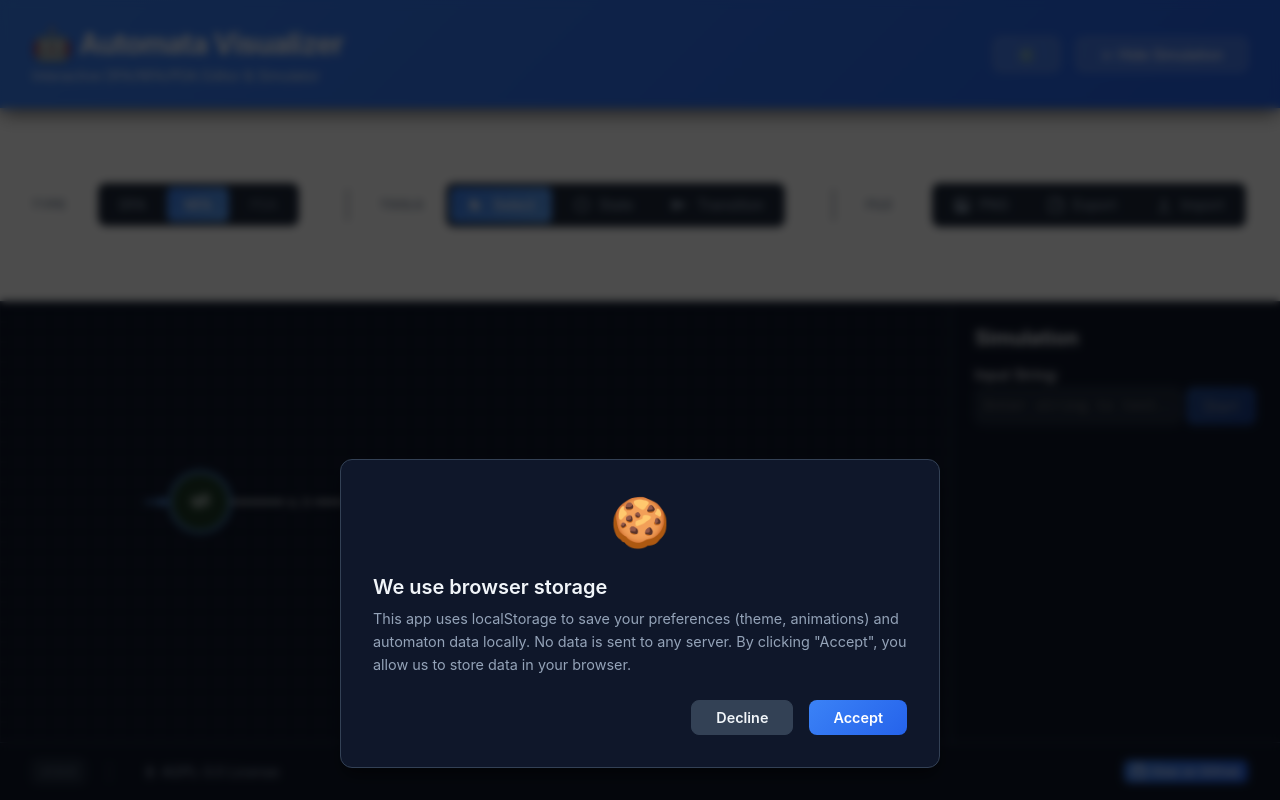
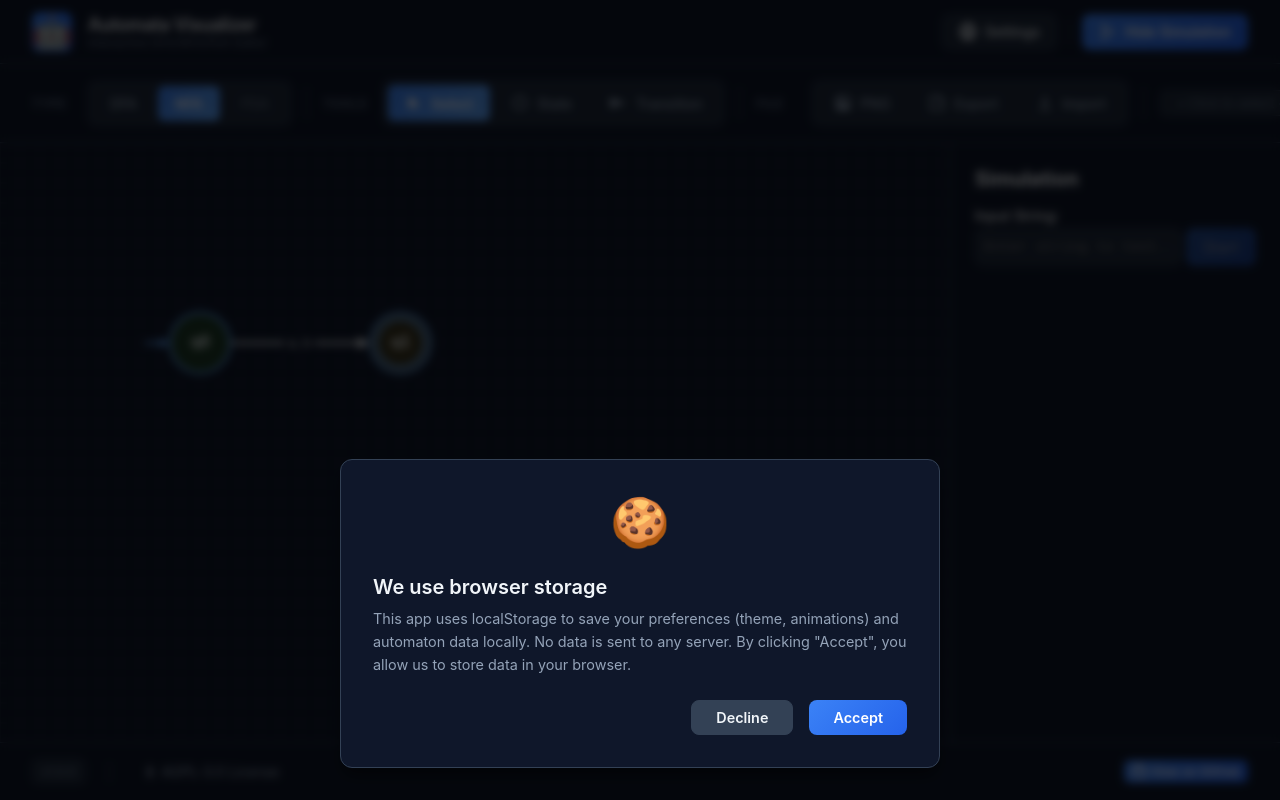
Before and after one commit to DubskySteam/automata-simulator, a React (Vite) app in the folder web/: page / in a window 1280 px wide. Built offline with nearby package versions, Linux system fonts and the light colour scheme.

Commit message:
feat(ui): resigned top bar to look less...... shit

```diff
--- a/web/src/App.css
+++ b/web/src/App.css
@@ -1,5 +1,3 @@
-/* SPDX-License-Identifier: AGPL-3.0-or-later */
-
 .app {
   display: flex;
   flex-direction: column;
@@ -12,71 +10,112 @@
   display: flex;
   align-items: center;
   justify-content: space-between;
-  padding: var(--spacing-lg) var(--spacing-xl);
-  background: linear-gradient(135deg, var(--primary-color) 0%, var(--primary-dark) 100%);
-  color: white;
-  box-shadow: var(--shadow-lg);
+  padding: 0 var(--spacing-xl);
+  height: 64px;
+  background: var(--bg-primary);
+  border-bottom: 1px solid var(--border-color);
   position: relative;
   z-index: 10;
   flex-shrink: 0;
 }
 
-.header-content {
+.header-left {
   display: flex;
   align-items: center;
-  gap: var(--spacing-lg);
+  gap: var(--spacing-xl);
 }
 
-.header-branding {
+.header-logo {
+  display: flex;
+  align-items: center;
+  gap: var(--spacing-md);
+}
+
+.logo-icon {
+  font-size: 2rem;
+  line-height: 1;
+  display: flex;
+  align-items: center;
+  justify-content: center;
+  width: 40px;
+  height: 40px;
+  background: linear-gradient(135deg, var(--primary-color) 0%, var(--primary-dark) 100%);
+  border-radius: var(--radius-md);
+  box-shadow: var(--shadow-sm);
+}
+
+.logo-text {
   display: flex;
   flex-direction: column;
-  gap: var(--spacing-xs);
+  gap: 2px;
 }
 
-.header h1 {
+.logo-text h1 {
   margin: 0;
-  font-size: 1.75rem;
-  font-weight: 700;
-  letter-spacing: -0.025em;
+  font-size: 1.125rem;
+  font-weight: 600;
+  color: var(--text-primary);
+  letter-spacing: -0.02em;
+  line-height: 1.2;
+}
+
+.tagline {
+  margin: 0;
+  font-size: 0.75rem;
+  color: var(--text-muted);
+  font-weight: 400;
+  line-height: 1;
+}
+
+.header-right {
   display: flex;
   align-items: center;
   gap: var(--spacing-sm);
 }
 
-.header-icon {
-  font-size: 2rem;
-  filter: drop-shadow(0 2px 4px rgba(0, 0, 0, 0.1));
+.header-button {
+  display: flex;
+  align-items: center;
+  gap: var(--spacing-sm);
+  padding: var(--spacing-sm) var(--spacing-md);
+  border: 1px solid var(--border-color);
+  border-radius: var(--radius-md);
+  background-color: var(--bg-secondary);
+  color: var(--text-primary);
+  font-size: 0.875rem;
+  font-weight: 500;
+  cursor: pointer;
+  transition: var(--transition);
+  height: 36px;
 }
 
-.subtitle {
-  margin: 0;
-  font-size: 0.875rem;
-  opacity: 0.9;
-  font-weight: 400;
+.header-button:hover {
+  background-color: var(--bg-tertiary);
+  border-color: var(--border-hover);
+  transform: translateY(-1px);
 }
 
-.header-actions {
-  display: flex;
-  align-items: center;
-  gap: var(--spacing-md);
+.header-button svg {
+  flex-shrink: 0;
 }
 
-.toggle-sim-button {
-  padding: var(--spacing-sm) var(--spacing-lg);
-  border: 1px solid rgba(255, 255, 255, 0.3);
-  border-radius: var(--radius-md);
-  background-color: rgba(255, 255, 255, 0.15);
-  backdrop-filter: blur(10px);
+.header-button-primary {
+  background: linear-gradient(135deg, var(--primary-color) 0%, var(--primary-dark) 100%);
   color: white;
-  font-size: 0.875rem;
-  font-weight: 500;
-  transition: var(--transition);
+  border-color: transparent;
+  font-weight: 600;
 }
 
-.toggle-sim-button:hover {
-  background-color: rgba(255, 255, 255, 0.25);
-  border-color: rgba(255, 255, 255, 0.5);
-  transform: translateY(-1px);
+.header-button-primary:hover {
+  box-shadow: var(--shadow-md);
+  transform: translateY(-2px);
+}
+
+.header-divider {
+  width: 1px;
+  height: 24px;
+  background-color: var(--border-color);
+  margin: 0 var(--spacing-xs);
 }
 
 .main {
@@ -85,7 +124,6 @@
   overflow: hidden;
   background-color: var(--bg-secondary);
   min-height: 0;
-  position: relative;
 }
 
 .footer {
@@ -97,7 +135,6 @@
   border-top: 1px solid var(--border-color);
   font-size: 0.875rem;
   color: var(--text-secondary);
-  box-shadow: 0 -2px 8px rgba(0, 0, 0, 0.05);
   flex-shrink: 0;
 }
 
--- a/web/src/App.tsx
+++ b/web/src/App.tsx
@@ -171,25 +171,47 @@ function App() {
       />
 
       <header className="header">
-        <div className="header-content">
-          <div className="header-branding">
-            <h1>
-              <span className="header-icon">🤖</span>
-              Automata Visualizer
-            </h1>
-            <p className="subtitle">Interactive DFA/NFA/PDA Editor & Simulator</p>
+        <div className="header-left">
+          <div className="header-logo">
+            <span className="logo-icon">🤖</span>
+            <div className="logo-text">
+              <h1>Automata Visualizer</h1>
+              <p className="tagline">Interactive DFA/NFA/PDA Editor</p>
+            </div>
           </div>
         </div>
-        <div className="header-actions">
+        <div className="header-right">
+          <button className="header-button" onClick={() => setShowSettings(true)} title="Settings">
+            <svg
+              width="18"
+              height="18"
+              viewBox="0 0 24 24"
+              fill="none"
+              stroke="currentColor"
+              strokeWidth="2"
+            >
+              <circle cx="12" cy="12" r="3" />
+              <path d="M12 1v6m0 6v6m0-18a9 9 0 1 0 9 9 9 9 0 0 0-9-9z" />
+              <path d="M19.4 15a1.65 1.65 0 0 0 .33 1.82l.06.06a2 2 0 0 1 0 2.83 2 2 0 0 1-2.83 0l-.06-.06a1.65 1.65 0 0 0-1.82-.33 1.65 1.65 0 0 0-1 1.51V21a2 2 0 0 1-2 2 2 2 0 0 1-2-2v-.09A1.65 1.65 0 0 0 9 19.4a1.65 1.65 0 0 0-1.82.33l-.06.06a2 2 0 0 1-2.83 0 2 2 0 0 1 0-2.83l.06-.06a1.65 1.65 0 0 0 .33-1.82 1.65 1.65 0 0 0-1.51-1H3a2 2 0 0 1-2-2 2 2 0 0 1 2-2h.09A1.65 1.65 0 0 0 4.6 9a1.65 1.65 0 0 0-.33-1.82l-.06-.06a2 2 0 0 1 0-2.83 2 2 0 0 1 2.83 0l.06.06a1.65 1.65 0 0 0 1.82.33H9a1.65 1.65 0 0 0 1-1.51V3a2 2 0 0 1 2-2 2 2 0 0 1 2 2v.09a1.65 1.65 0 0 0 1 1.51 1.65 1.65 0 0 0 1.82-.33l.06-.06a2 2 0 0 1 2.83 0 2 2 0 0 1 0 2.83l-.06.06a1.65 1.65 0 0 0-.33 1.82V9a1.65 1.65 0 0 0 1.51 1H21a2 2 0 0 1 2 2 2 2 0 0 1-2 2h-.09a1.65 1.65 0 0 0-1.51 1z" />
+            </svg>
+            <span>Settings</span>
+          </button>
+          <div className="header-divider"></div>
           <button
-            className="toggle-sim-button"
-            onClick={() => setShowSettings(true)}
-            title="Settings"
+            className="header-button header-button-primary"
+            onClick={() => setShowSimulation(!showSimulation)}
           >
-            ⚙️
-          </button>
-          <button className="toggle-sim-button" onClick={() => setShowSimulation(!showSimulation)}>
-            {showSimulation ? '← Hide Simulation' : 'Show Simulation →'}
+            <svg
+              width="18"
+              height="18"
+              viewBox="0 0 24 24"
+              fill="none"
+              stroke="currentColor"
+              strokeWidth="2"
+            >
+              <polygon points="5 3 19 12 5 21 5 3" />
+            </svg>
+            <span>{showSimulation ? 'Hide Simulation' : 'Show Simulation'}</span>
           </button>
         </div>
       </header>
--- a/web/src/components/editor/Toolbar.css
+++ b/web/src/components/editor/Toolbar.css
@@ -3,23 +3,27 @@
   align-items: center;
   gap: var(--spacing-xl);
   padding: var(--spacing-md) var(--spacing-xl);
-  background: white;
+  background: var(--bg-primary);
   border-bottom: 1px solid var(--border-color);
   box-shadow: var(--shadow-sm);
+  overflow-x: auto;
+  flex-shrink: 0;
 }
 
 .toolbar-section {
   display: flex;
   align-items: center;
   gap: var(--spacing-md);
+  position: relative;
 }
 
 .toolbar-section:not(:last-child)::after {
   content: '';
+  position: absolute;
+  right: calc(-1 * var(--spacing-xl) / 2);
   width: 1px;
   height: 32px;
   background-color: var(--border-color);
-  margin-left: var(--spacing-xl);
 }
 
 .toolbar-title {
@@ -29,15 +33,16 @@
   text-transform: uppercase;
   letter-spacing: 0.05em;
   margin: 0;
-  min-width: 50px;
+  min-width: 40px;
 }
 
 .toolbar-buttons {
   display: flex;
   gap: var(--spacing-xs);
   background-color: var(--bg-secondary);
-  padding: var(--spacing-xs);
+  padding: 4px;
   border-radius: var(--radius-md);
+  border: 1px solid var(--border-color);
 }
 
 .toolbar-button {
@@ -53,12 +58,12 @@
   font-weight: 500;
   transition: var(--transition);
   white-space: nowrap;
+  cursor: pointer;
 }
 
-.toolbar-button:hover:not(.active) {
+.toolbar-button:hover:not(.active):not(:disabled) {
   background-color: var(--bg-primary);
   color: var(--text-primary);
-  border-color: var(--border-color);
 }
 
 .toolbar-button.active {
@@ -66,6 +71,12 @@
   color: white;
   border-color: transparent;
   box-shadow: var(--shadow-sm);
+  font-weight: 600;
+}
+
+.toolbar-button:disabled {
+  opacity: 0.5;
+  cursor: not-allowed;
 }
 
 .toolbar-button svg {
@@ -78,14 +89,18 @@
   flex: 1;
   display: flex;
   align-items: center;
+  min-width: 0;
 }
 
 .toolbar-hint {
-  font-size: 0.875rem;
+  font-size: 0.8125rem;
   color: var(--text-muted);
   font-style: normal;
   padding: var(--spacing-xs) var(--spacing-md);
-  background-color: var(--bg-tertiary);
+  background-color: var(--bg-secondary);
   border-radius: var(--radius-sm);
-  border-left: 3px solid var(--primary-color);
+  border: 1px solid var(--border-color);
+  white-space: nowrap;
+  overflow: hidden;
+  text-overflow: ellipsis;
 }
```
